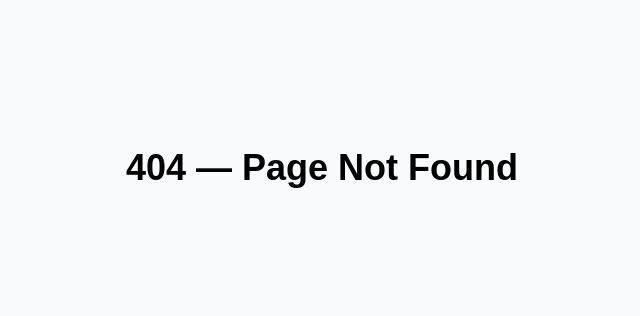
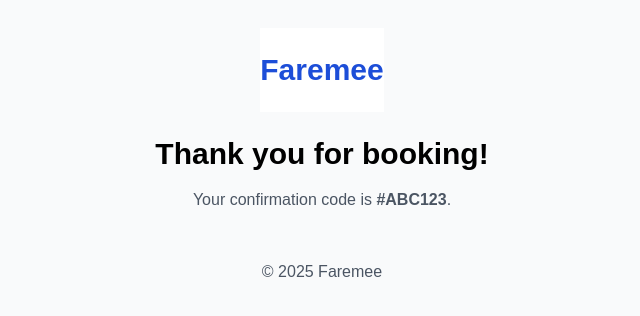
Before and after one commit to divyamttt/faremee-ui, a Next.js app: page /confirmation in a window 1280 px wide. Before the commit this address had no page. Shown: the part 232-548 px from the top of the page, without its empty margins (318-958 px from the left). Built offline with nearby package versions, Linux system fonts and the light colour scheme.

Commit message:
Create confirmation.jsx

```diff
--- /dev/null
+++ b/pages/confirmation.jsx
@@ -0,0 +1,17 @@
+import Header from "../components/Header";
+import Footer from "../components/Footer";
+
+export default function Confirmation() {
+  return (
+    <div className="min-h-screen bg-gray-50 dark:bg-gray-900 flex flex-col items-center justify-center">
+      <Header />
+      <div className="text-center p-6">
+        <h2 className="text-3xl font-bold mb-4">Thank you for booking!</h2>
+        <p className="text-gray-600">
+          Your confirmation code is <strong>#ABC123</strong>.
+        </p>
+      </div>
+      <Footer />
+    </div>
+  );
+}
```
